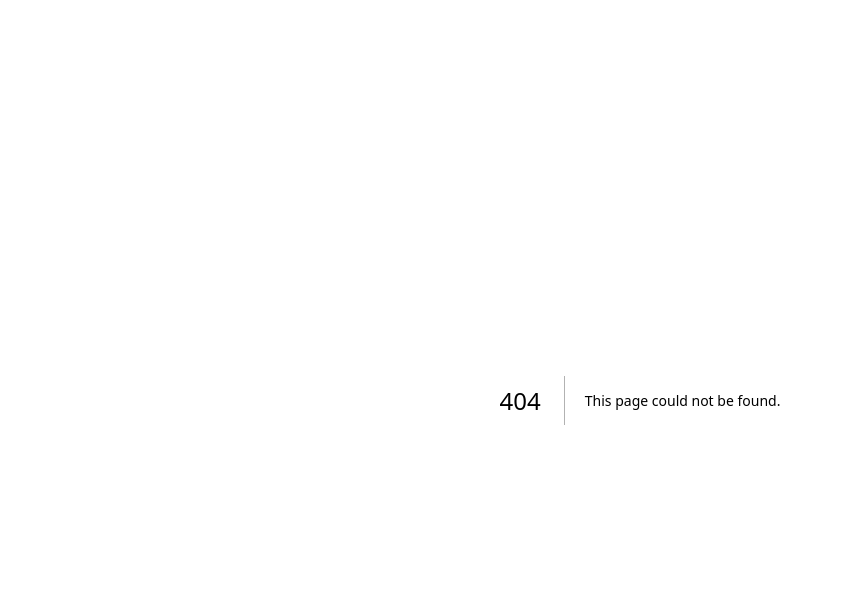
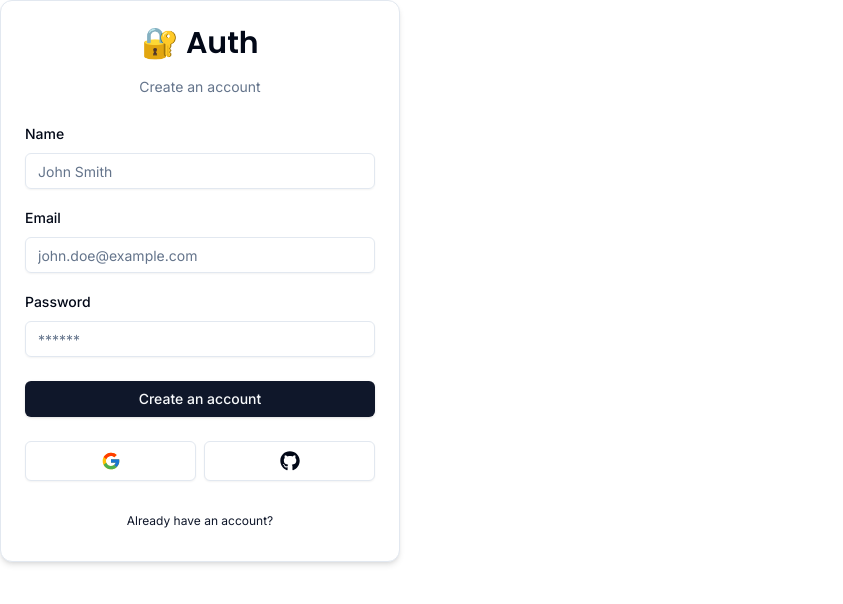
Before and after one commit to htrobles/nextjs-boilerplate, a Next.js app: page /auth/register in a window 1280 px wide. Before the commit this address had no page. Shown: the top 604 px of the page, without its empty margins (0-843 px from the left). Built offline with nearby package versions, Linux system fonts and the light colour scheme.

Commit message:
include register form

```diff
--- /dev/null
+++ b/actions/register.ts
@@ -0,0 +1,14 @@
+'use server';
+
+import { RegisterSchema } from '@/schemas';
+import { z } from 'zod';
+
+export const register = async (values: z.infer<typeof RegisterSchema>) => {
+  const validatedFields = RegisterSchema.safeParse(values);
+
+  if (!validatedFields) {
+    return { error: 'Invalid fields' };
+  }
+
+  return { success: 'Registration successful' };
+};
--- /dev/null
+++ b/app/auth/register/page.tsx
@@ -0,0 +1,7 @@
+import { RegisterForm } from '@/components/auth/registerForm';
+
+const RegisterPage = () => {
+  return <RegisterForm />;
+};
+
+export default RegisterPage;
--- /dev/null
+++ b/components/auth/registerForm.tsx
@@ -0,0 +1,122 @@
+'use client';
+
+import { useForm } from 'react-hook-form';
+import { CardWrapper } from './cardWrapper';
+import {
+  Form,
+  FormControl,
+  FormField,
+  FormItem,
+  FormLabel,
+  FormMessage,
+} from '../ui/form';
+import { RegisterSchema } from '@/schemas';
+import { zodResolver } from '@hookform/resolvers/zod';
+import { Input } from '../ui/input';
+import { Button } from '../ui/button';
+import { FormError } from '../formError';
+import { FormSuccess } from '../formSuccess';
+import { useState, useTransition } from 'react';
+import { z } from 'zod';
+import { register } from '@/actions/register';
+
+export const RegisterForm = () => {
+  const [error, setError] = useState<string | undefined>('');
+  const [success, setSuccess] = useState<string | undefined>('');
+  const [isPending, startTransition] = useTransition();
+  const form = useForm<z.infer<typeof RegisterSchema>>({
+    resolver: zodResolver(RegisterSchema),
+    defaultValues: {
+      email: '',
+      password: '',
+      name: '',
+    },
+  });
+
+  const onSubmit = (values: z.infer<typeof RegisterSchema>) => {
+    setError('');
+    setSuccess('');
+
+    startTransition(() => {
+      register(values).then((data) => {
+        setError(data.error);
+        setSuccess(data.success);
+      });
+    });
+  };
+
+  return (
+    <CardWrapper
+      headerLabel='Create an account'
+      backButtonLabel='Already have an account?'
+      backButtonHref='/auth/login'
+      showSocial
+    >
+      <Form {...form}>
+        <form onSubmit={form.handleSubmit(onSubmit)} className='space-y-6'>
+          <div className='space-y-4'>
+            <FormField
+              control={form.control}
+              name='name'
+              render={({ field }) => (
+                <FormItem>
+                  <FormLabel>Name</FormLabel>
+                  <FormControl>
+                    <Input
+                      {...field}
+                      disabled={isPending}
+                      placeholder='John Smith'
+                      type='name'
+                    />
+                  </FormControl>
+                  <FormMessage />
+                </FormItem>
+              )}
+            />
+            <FormField
+              control={form.control}
+              name='email'
+              render={({ field }) => (
+                <FormItem>
+                  <FormLabel>Email</FormLabel>
+                  <FormControl>
+                    <Input
+                      {...field}
+                      disabled={isPending}
+                      placeholder='john.doe@example.com'
+                      type='email'
+                    />
+                  </FormControl>
+                  <FormMessage />
+                </FormItem>
+              )}
+            />
+            <FormField
+              control={form.control}
+              name='password'
+              render={({ field }) => (
+                <FormItem>
+                  <FormLabel>Password</FormLabel>
+                  <FormControl>
+                    <Input
+                      {...field}
+                      disabled={isPending}
+                      placeholder='******'
+                      type='password'
+                    />
+                  </FormControl>
+                  <FormMessage />
+                </FormItem>
+              )}
+            />
+          </div>
+          <FormError message={error} />
+          <FormSuccess message={success} />
+          <Button type='submit' className='w-full' disabled={isPending}>
+            Create an account
+          </Button>
+        </form>
+      </Form>
+    </CardWrapper>
+  );
+};
--- a/schemas/index.ts
+++ b/schemas/index.ts
@@ -1,6 +1,12 @@
 import { z } from 'zod';
 
 export const LoginSchema = z.object({
-  email: z.string().email(),
+  email: z.string().email({ message: 'Email is required' }),
   password: z.string().min(1, { message: 'Password is required' }),
 });
+
+export const RegisterSchema = z.object({
+  email: z.string().email({ message: 'Email is required' }),
+  password: z.string().min(6, { message: 'Minimum 6 characters required' }),
+  name: z.string().min(1, { message: 'Name is required' }),
+});
```
